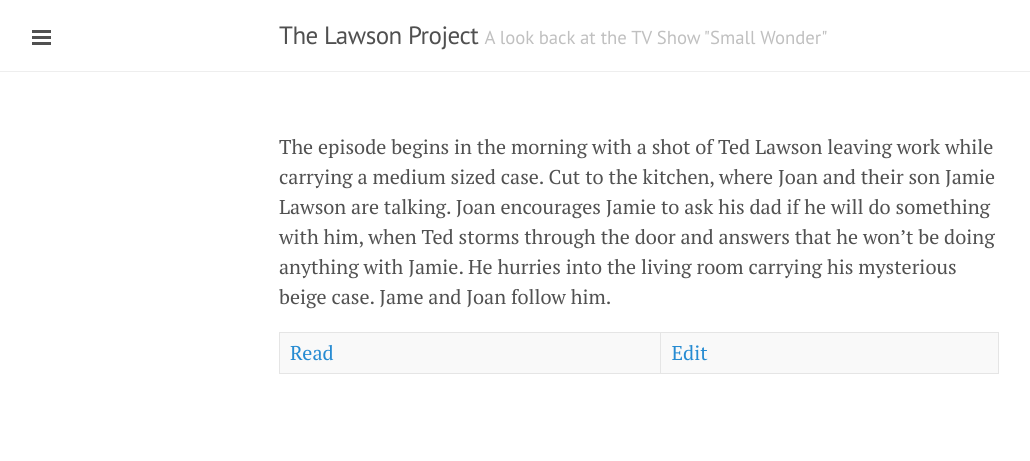
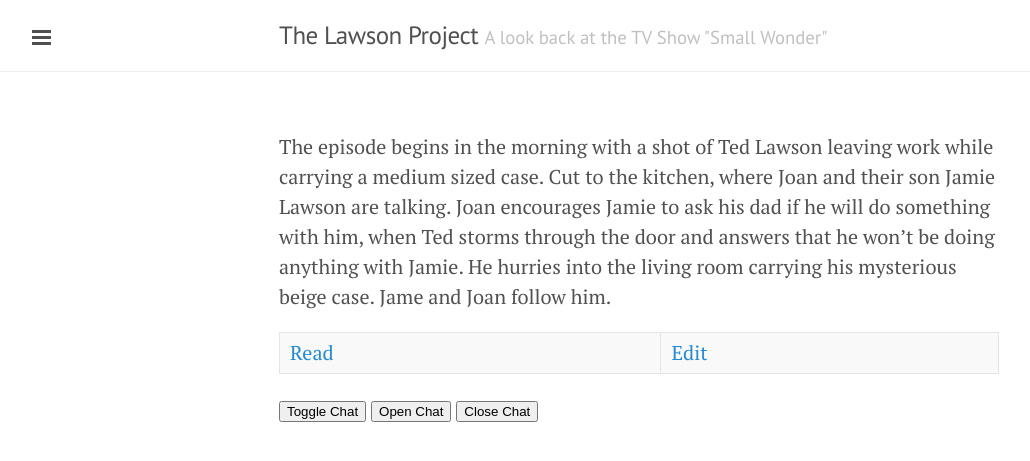
Before and after one commit to lawsonprjct/lawsonprjct.github.io, a Jekyll site: the page built from _posts/2016-07-08-pilot-episode-summary.md, in a window 1280 px wide. Shown: the top 461 px of the page, without its empty margins (1-1031 px from the left). Built offline with Jekyll 4.4.1, drawn with Linux system fonts in a browser that asks for light colours; a script that is not in the unit is left out.

Commit message:
Update from Forestry.io - _posts/2016-07-08-pilot-episode-summary.md

```diff
--- a/_posts/2016-07-08-pilot-episode-summary.md
+++ b/_posts/2016-07-08-pilot-episode-summary.md
@@ -1,8 +1,12 @@
 ---
 title: Pilot Episode Summary
-date: '2016-07-08 02:10:00'
+date: '2016-07-08 00:00:00'
 layout: default
 ---
 The episode begins in the morning with a shot of Ted Lawson leaving work while carrying a medium sized case. Cut to the kitchen, where Joan and their son Jamie Lawson are talking. Joan encourages Jamie to ask his dad if he will do something with him, when Ted storms through the door and answers that he won't be doing anything with Jamie. He hurries into the living room carrying his mysterious beige case. Jame and Joan follow him.
 
 | [Read](https://midmichonline.gitbooks.io/lawsonproject-chapt2/content/ChapterTwo/PilotEpisodeSummary.html) | [Edit](https://midmichonline.quip.com/PmxVAcUHUx1o) |
+
+<button class="js-gitter-toggle-chat-button">Toggle Chat</button>
+<button class="js-gitter-toggle-chat-button" data-gitter-toggle-chat-state="true">Open Chat</button>
+<button class="js-gitter-toggle-chat-button" data-gitter-toggle-chat-state="false">Close Chat</button>
```
